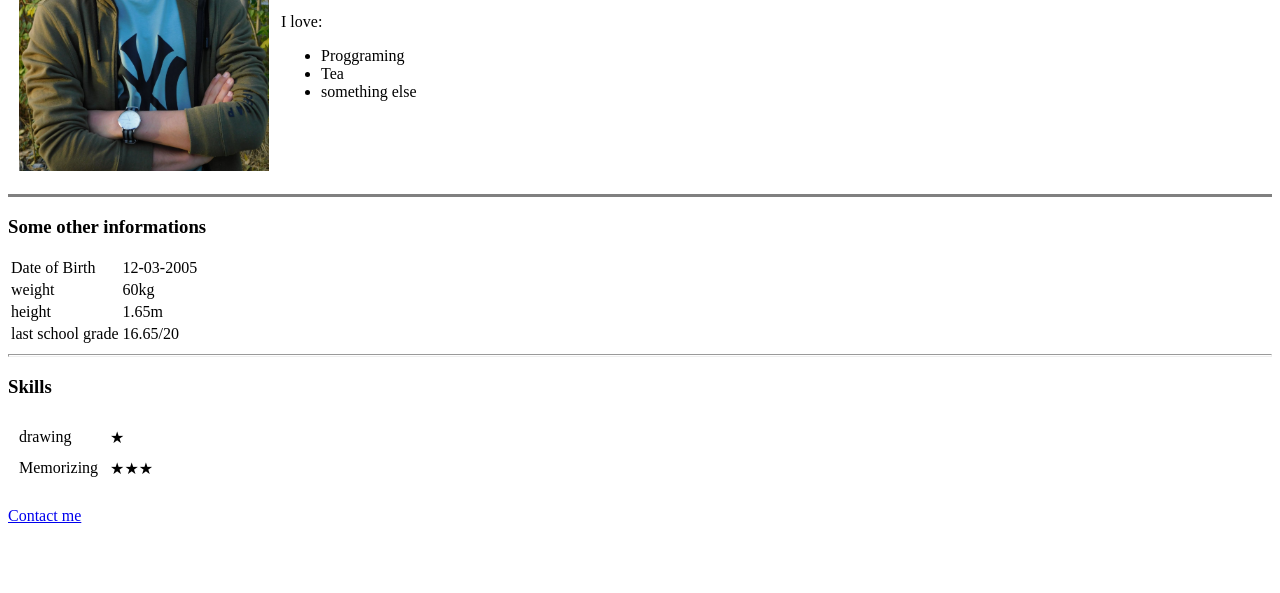
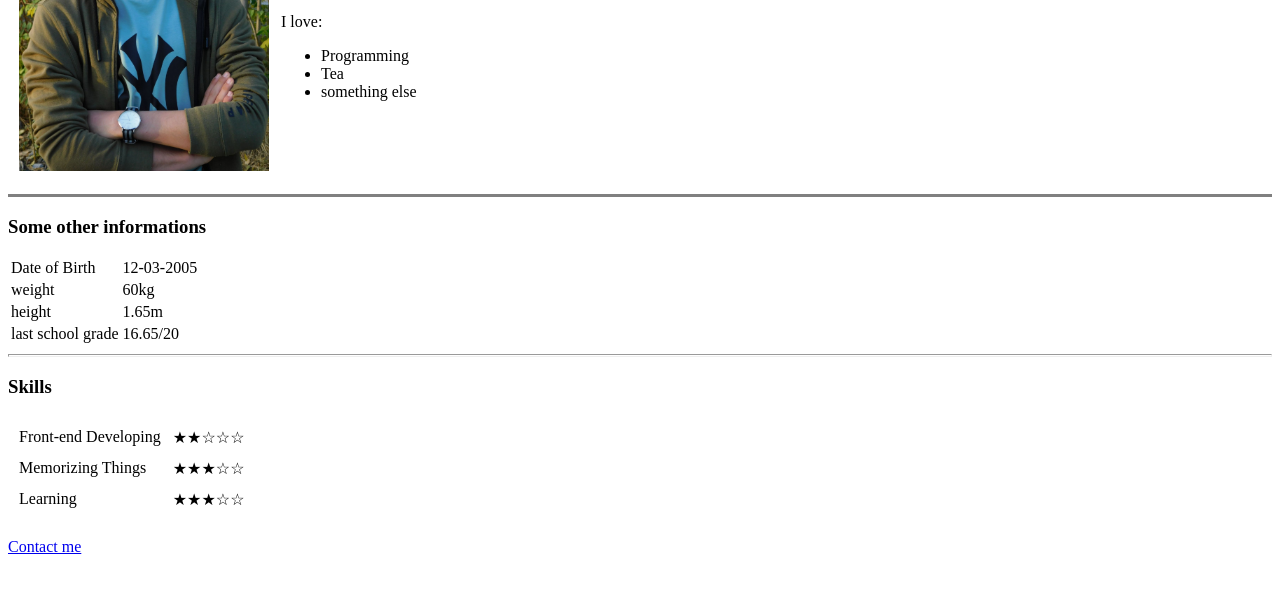
Before and after one commit to larbi111/cv, a plain HTML site: page index.html in a window 1280 px wide. Shown: the part 189-782 px from the top of the page. Drawn offline with Linux system fonts and the light colour scheme.

Commit message:
Update index.html

```diff
--- a/index.html
+++ b/index.html
@@ -17,7 +17,7 @@
           <p><em>A student in <strong>Touati El Mekki</strong> highschool</em></p>
           <p>I love:</p>
           <ul>
-            <li>Proggraming</li>
+            <li>Programming</li>
             <li>Tea</li>
             <li>something else</li>
           </ul>
@@ -52,13 +52,18 @@
 
     <table cellspacing="10">
       <tr>
-        <td>drawing</td>
-        <td>★</td>
+        <td>Front-end Developing</td>
+        <td>★★☆☆☆</td>
       </tr>
       <tr>
-        <td>Memorizing</td>
-        <td>★★★</td>
+        <td>Memorizing Things</td>
+        <td>★★★☆☆</td>
       </tr>
+      <tr>
+        <td>Learning</td>
+        <td>★★★☆☆</td>
+      </tr>
+
     </table>
 
     <br>
```
